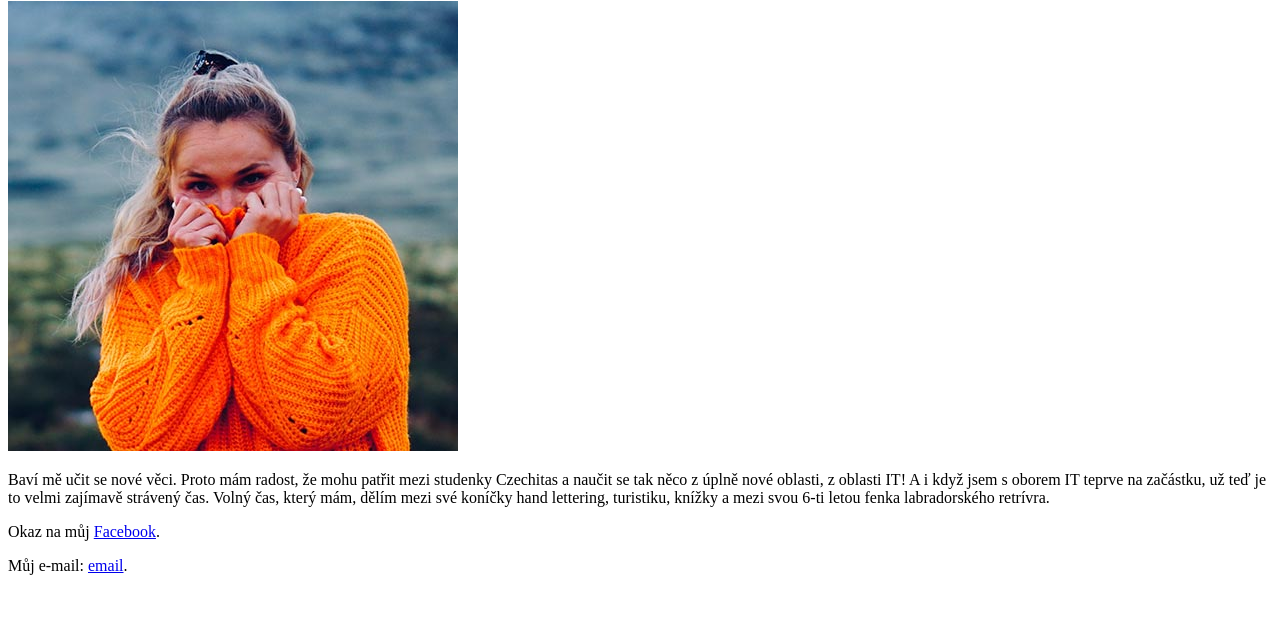
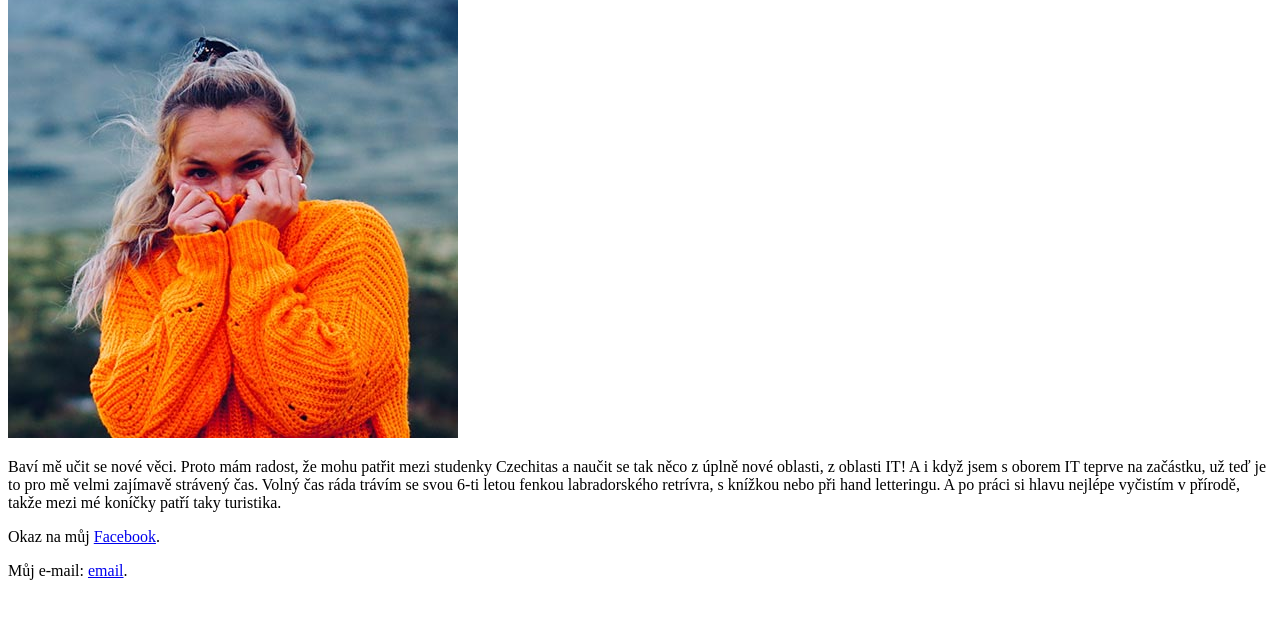
Before and after one commit to Czechitas-Liberec-HTML-CSS-2021-DK/projekt-01-vizitka-ddddmmmmmm, a plain HTML site: page index.html in a window 1280 px wide. Shown: the part 79-698 px from the top of the page. Drawn offline with Linux system fonts and the light colour scheme.

Commit message:
doplnění popisu

```diff
--- a/index.html
+++ b/index.html
@@ -29,18 +29,22 @@ Tip: Webdesign In 4 Minutes https://jgthms.com/web-design-in-4-minutes/
 
 <!--jméno-->
 
-
+<section class="ja">
 <h1>Dana Marková</h1>
 
 <img src="foto.jpg"    alt="foto Dany Markové">
+</section>
+
 
 <!--krátkým odstavcem o sobě-->
+
+<section class="omne">
 <p>
     Baví mě učit se nové věci. Proto mám radost, že mohu patřit mezi studenky Czechitas
     a naučit se tak něco z úplně nové oblasti, z oblasti IT!
-    A i když jsem s oborem IT teprve na začástku, už teď je to velmi zajímavě strávený čas.
-    Volný čas, který mám, dělím mezi své koníčky hand lettering, turistiku, knížky a mezi svou
-  6-ti letou fenka labradorského retrívra.
+    A i když jsem s oborem IT teprve na začástku, už teď je to pro mě velmi zajímavě strávený čas.
+    Volný čas ráda trávím se svou 6-ti letou fenkou labradorského retrívra, s knížkou nebo při hand letteringu.
+    A po práci si hlavu nejlépe vyčistím v přírodě, takže mezi mé koníčky patří taky turistika.
 
 
 </p>
@@ -48,13 +52,14 @@ Tip: Webdesign In 4 Minutes https://jgthms.com/web-design-in-4-minutes/
 <!--odkazem na svůj profil-->
 <p>
  Okaz na můj <a href="https://www.facebook.com">Facebook</a>.
+
 </p>
 
-
 <!--odkazem na svůj e-mail-->
-
+<p></p>
 Můj e-mail: <a href="mailto:markova.dana@email.cz">email</a>.
-
+ </p>
+  </section>
 
 </body>
 </html>
```
